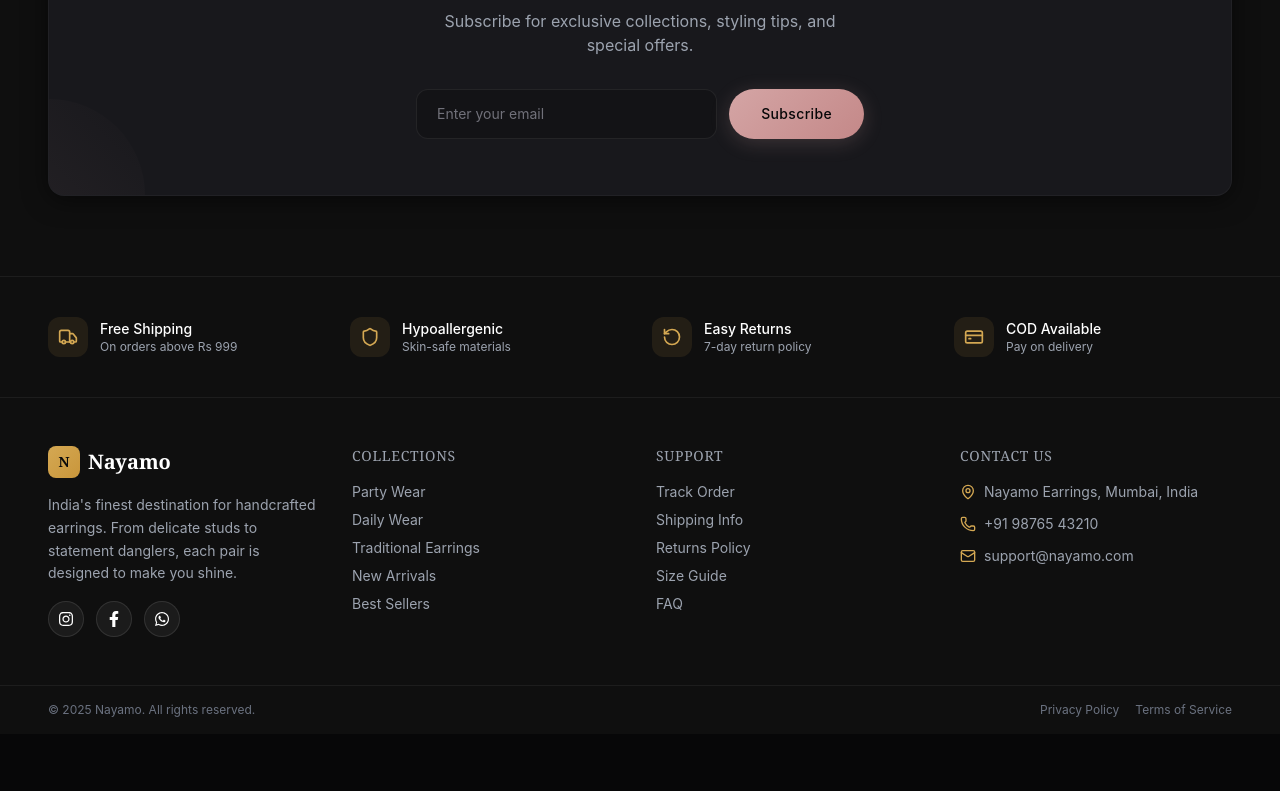
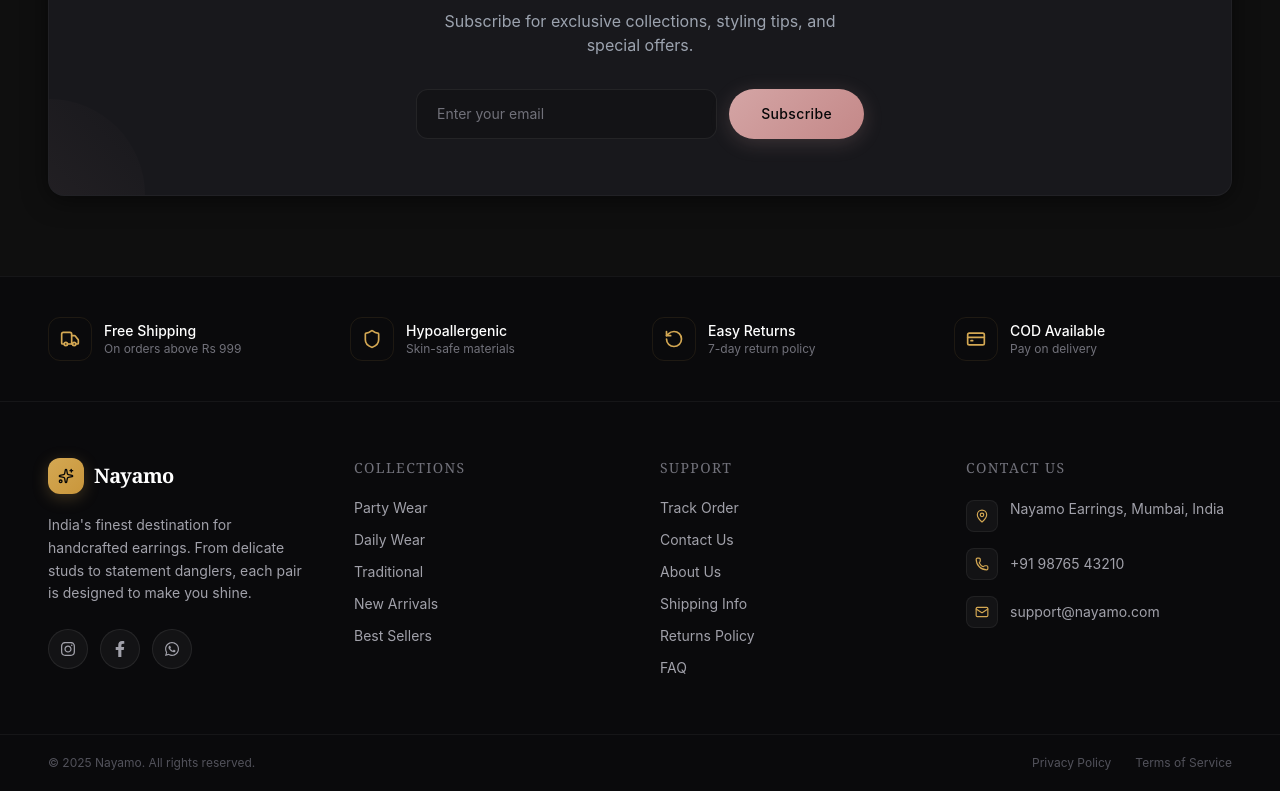
Before and after one commit to Anshul0563/Nayamo, a React (Create React App) app in the folder client/: page / in a window 1280 px wide. Shown: the part 3526-4317 px from the top of the page. Before the commit the page ends 4260 px from the top, so only its background shows below. Built offline with nearby package versions, Linux system fonts and the light colour scheme; no server answers.

Commit message:
Apr 27, 2026, 11:36 PM

```diff
--- a/client/src/components/layout/Footer.jsx
+++ b/client/src/components/layout/Footer.jsx
@@ -1,7 +1,6 @@
 import React from "react";
 import { Link } from "react-router-dom";
 import {
-  MessageCircle,
   Mail,
   MapPin,
   Phone,
@@ -9,211 +8,149 @@
   Truck,
   Shield,
   RotateCcw,
+  Sparkles,
+  ArrowUpRight,
 } from "lucide-react";
 import { FaInstagram, FaFacebookF, FaWhatsapp } from "react-icons/fa";
 
 export default function Footer() {
   return (
-    <footer className="bg-[#0F0F0F] text-white border-t border-white/[0.06]">
+    <footer className="bg-[#0A0A0C] text-white border-t border-white/[0.05]">
       {/* Trust badges */}
-      <div className="border-b border-white/[0.06]">
+      <div className="border-b border-white/[0.05]">
         <div className="nayamo-container py-10">
           <div className="grid grid-cols-2 md:grid-cols-4 gap-6">
-            <div className="flex items-center gap-3">
-              <div className="w-10 h-10 rounded-xl bg-[#D4A853]/10 flex items-center justify-center">
-                <Truck className="w-5 h-5 text-[#D4A853]" />
+            {[
+              { icon: Truck, title: "Free Shipping", desc: "On orders above Rs 999" },
+              { icon: Shield, title: "Hypoallergenic", desc: "Skin-safe materials" },
+              { icon: RotateCcw, title: "Easy Returns", desc: "7-day return policy" },
+              { icon: CreditCard, title: "COD Available", desc: "Pay on delivery" },
+            ].map((badge, i) => (
+              <div key={i} className="flex items-center gap-3 group">
+                <div className="w-11 h-11 rounded-xl bg-[#D4A853]/8 border border-[#D4A853]/10 flex items-center justify-center flex-shrink-0 group-hover:bg-[#D4A853]/15 transition-colors duration-300">
+                  <badge.icon className="w-5 h-5 text-[#D4A853]" />
                 </div>
                 <div>
-                <p className="font-medium text-sm text-white">Free Shipping</p>
-                <p className="text-xs text-[#9CA3AF]">On orders above Rs 999</p>
+                  <p className="font-medium text-sm text-white">{badge.title}</p>
+                  <p className="text-xs text-[#71717A]">{badge.desc}</p>
                 </div>
               </div>
-            <div className="flex items-center gap-3">
-              <div className="w-10 h-10 rounded-xl bg-[#D4A853]/10 flex items-center justify-center">
-                <Shield className="w-5 h-5 text-[#D4A853]" />
-              </div>
-              <div>
-                <p className="font-medium text-sm text-white">Hypoallergenic</p>
-                <p className="text-xs text-[#9CA3AF]">Skin-safe materials</p>
-              </div>
-            </div>
-            <div className="flex items-center gap-3">
-              <div className="w-10 h-10 rounded-xl bg-[#D4A853]/10 flex items-center justify-center">
-                <RotateCcw className="w-5 h-5 text-[#D4A853]" />
-              </div>
-              <div>
-                <p className="font-medium text-sm text-white">Easy Returns</p>
-                <p className="text-xs text-[#9CA3AF]">7-day return policy</p>
-              </div>
-            </div>
-            <div className="flex items-center gap-3">
-              <div className="w-10 h-10 rounded-xl bg-[#D4A853]/10 flex items-center justify-center">
-                <CreditCard className="w-5 h-5 text-[#D4A853]" />
-              </div>
-              <div>
-                <p className="font-medium text-sm text-white">COD Available</p>
-                <p className="text-xs text-[#9CA3AF]">Pay on delivery</p>
-              </div>
-            </div>
+            ))}
           </div>
         </div>
       </div>
 
       {/* Main footer */}
-      <div className="nayamo-container py-12">
-        <div className="grid grid-cols-1 md:grid-cols-4 gap-8">
+      <div className="nayamo-container py-14">
+        <div className="grid grid-cols-1 md:grid-cols-2 lg:grid-cols-4 gap-10">
           {/* Brand & Social */}
-          <div className="md:col-span-1">
-            <div className="flex items-center gap-2 mb-4">
-              <div className="w-8 h-8 rounded-lg bg-gradient-to-br from-[#D4A853] to-[#C9963B] flex items-center justify-center">
-                <span className="text-[#0A0A0A] font-bold text-sm font-serif">N</span>
+          <div className="lg:col-span-1">
+            <div className="flex items-center gap-2.5 mb-5">
+              <div className="w-9 h-9 rounded-xl bg-gradient-to-br from-[#D4A853] to-[#C9963B] flex items-center justify-center shadow-[0_4px_16px_rgba(212,168,83,0.25)]">
+                <Sparkles className="w-4 h-4 text-[#070708]" />
               </div>
-              <span className="text-xl font-serif font-semibold text-white">Nayamo</span>
+              <span className="text-xl font-serif font-bold text-white tracking-tight">
+                Nayamo
+              </span>
             </div>
-            <p className="text-[#9CA3AF] text-sm leading-relaxed mb-4">
+            <p className="text-[#A1A1AA] text-sm leading-relaxed mb-6 max-w-xs">
               India's finest destination for handcrafted earrings. From delicate
               studs to statement danglers, each pair is designed to make you
               shine.
             </p>
             <div className="flex gap-3">
+              {[
+                { icon: FaInstagram, label: "Instagram" },
+                { icon: FaFacebookF, label: "Facebook" },
+                { icon: FaWhatsapp, label: "WhatsApp" },
+              ].map((social) => (
                 <a
+                  key={social.label}
                   href="#"
-                aria-label="Instagram"
-                className="w-9 h-9 rounded-full bg-white/5 border border-white/10 flex items-center justify-center hover:bg-[#D4A853] hover:border-[#D4A853] transition-all duration-300"
+                  aria-label={social.label}
+                  className="w-10 h-10 rounded-full bg-white/[0.04] border border-white/[0.08] flex items-center justify-center hover:bg-[#D4A853] hover:border-[#D4A853] hover:text-[#070708] transition-all duration-300 group"
                 >
-                <FaInstagram className="w-4 h-4" />
+                  <social.icon className="w-4 h-4 text-[#A1A1AA] group-hover:text-[#070708] transition-colors" />
                 </a>
-              <a
-                href="#"
-                aria-label="Facebook"
-                className="w-9 h-9 rounded-full bg-white/5 border border-white/10 flex items-center justify-center hover:bg-[#D4A853] hover:border-[#D4A853] transition-all duration-300"
-              >
-                <FaFacebookF className="w-4 h-4" />
-              </a>
-              <a
-                href="#"
-                aria-label="WhatsApp"
-                className="w-9 h-9 rounded-full bg-white/5 border border-white/10 flex items-center justify-center hover:bg-[#D4A853] hover:border-[#D4A853] transition-all duration-300"
-              >
-                <FaWhatsapp className="w-4 h-4" />
-              </a>
+              ))}
             </div>
           </div>
 
           {/* Collections */}
           <div>
-            <h4 className="font-medium mb-4 text-sm uppercase tracking-wider text-[#9CA3AF]">
+            <h4 className="font-medium mb-5 text-sm uppercase tracking-widest text-[#71717A]">
               Collections
             </h4>
-            <ul className="space-y-2 text-sm text-[#9CA3AF]">
-              <li>
+            <ul className="space-y-3 text-sm">
+              {[
+                { to: "/shop?category=party", label: "Party Wear" },
+                { to: "/shop?category=daily", label: "Daily Wear" },
+                { to: "/shop?category=traditional", label: "Traditional" },
+                { to: "/shop?sort=newest", label: "New Arrivals" },
+                { to: "/shop?sort=popular", label: "Best Sellers" },
+              ].map((link) => (
+                <li key={link.label}>
                   <Link
-                  to="/shop?category=party"
-                  className="hover:text-[#D4A853] transition-colors"
+                    to={link.to}
+                    className="text-[#A1A1AA] hover:text-[#D4A853] transition-colors inline-flex items-center gap-1 group"
                   >
-                  Party Wear
+                    {link.label}
+                    <ArrowUpRight className="w-3 h-3 opacity-0 -translate-y-0.5 translate-x-0.5 group-hover:opacity-100 group-hover:translate-y-0 group-hover:translate-x-0 transition-all" />
                   </Link>
                 </li>
-              <li>
-                <Link
-                  to="/shop?category=daily"
-                  className="hover:text-[#D4A853] transition-colors"
-                >
-                  Daily Wear
-                </Link>
-              </li>
-              <li>
-                <Link
-                  to="/shop?category=traditional"
-                  className="hover:text-[#D4A853] transition-colors"
-                >
-                  Traditional Earrings
-                </Link>
-              </li>
-              <li>
-                <Link
-                  to="/shop"
-                  className="hover:text-[#D4A853] transition-colors"
-                >
-                  New Arrivals
-                </Link>
-              </li>
-              <li>
-                <Link
-                  to="/shop"
-                  className="hover:text-[#D4A853] transition-colors"
-                >
-                  Best Sellers
-                </Link>
-              </li>
+              ))}
             </ul>
           </div>
 
           {/* Support */}
           <div>
-            <h4 className="font-medium mb-4 text-sm uppercase tracking-wider text-[#9CA3AF]">
+            <h4 className="font-medium mb-5 text-sm uppercase tracking-widest text-[#71717A]">
               Support
             </h4>
-            <ul className="space-y-2 text-sm text-[#9CA3AF]">
-              <li>
+            <ul className="space-y-3 text-sm">
+              {[
+                { to: "/track-order", label: "Track Order" },
+                { to: "/contact", label: "Contact Us" },
+                { to: "/about", label: "About Us" },
+                { to: "#", label: "Shipping Info" },
+                { to: "#", label: "Returns Policy" },
+                { to: "#", label: "FAQ" },
+              ].map((link) => (
+                <li key={link.label}>
                   <Link
-                  to="/track-order"
-                  className="hover:text-[#D4A853] transition-colors"
+                    to={link.to}
+                    className="text-[#A1A1AA] hover:text-[#D4A853] transition-colors inline-flex items-center gap-1 group"
                   >
-                  Track Order
+                    {link.label}
+                    <ArrowUpRight className="w-3 h-3 opacity-0 -translate-y-0.5 translate-x-0.5 group-hover:opacity-100 group-hover:translate-y-0 group-hover:translate-x-0 transition-all" />
                   </Link>
                 </li>
-              <li>
-                <Link
-                  to="/"
-                  className="hover:text-[#D4A853] transition-colors"
-                >
-                  Shipping Info
-                </Link>
-              </li>
-              <li>
-                <Link
-                  to="/"
-                  className="hover:text-[#D4A853] transition-colors"
-                >
-                  Returns Policy
-                </Link>
-              </li>
-              <li>
-                <Link
-                  to="/"
-                  className="hover:text-[#D4A853] transition-colors"
-                >
-                  Size Guide
-                </Link>
-              </li>
-              <li>
-                <Link
-                  to="/"
-                  className="hover:text-[#D4A853] transition-colors"
-                >
-                  FAQ
-                </Link>
-              </li>
+              ))}
             </ul>
           </div>
 
           {/* Contact */}
           <div>
-            <h4 className="font-medium mb-4 text-sm uppercase tracking-wider text-[#9CA3AF]">
+            <h4 className="font-medium mb-5 text-sm uppercase tracking-widest text-[#71717A]">
               Contact Us
             </h4>
-            <ul className="space-y-3 text-sm text-[#9CA3AF]">
-              <li className="flex items-start gap-2">
-                <MapPin className="w-4 h-4 mt-0.5 text-[#D4A853]" />
-                <span>Nayamo Earrings, Mumbai, India</span>
+            <ul className="space-y-4 text-sm text-[#A1A1AA]">
+              <li className="flex items-start gap-3">
+                <div className="w-8 h-8 rounded-lg bg-white/[0.04] border border-white/[0.06] flex items-center justify-center flex-shrink-0 mt-0.5">
+                  <MapPin className="w-3.5 h-3.5 text-[#D4A853]" />
+                </div>
+                <span className="leading-relaxed">Nayamo Earrings, Mumbai, India</span>
               </li>
-              <li className="flex items-center gap-2">
-                <Phone className="w-4 h-4 text-[#D4A853]" />
+              <li className="flex items-center gap-3">
+                <div className="w-8 h-8 rounded-lg bg-white/[0.04] border border-white/[0.06] flex items-center justify-center flex-shrink-0">
+                  <Phone className="w-3.5 h-3.5 text-[#D4A853]" />
+                </div>
                 <span>+91 98765 43210</span>
               </li>
-              <li className="flex items-center gap-2">
-                <Mail className="w-4 h-4 text-[#D4A853]" />
+              <li className="flex items-center gap-3">
+                <div className="w-8 h-8 rounded-lg bg-white/[0.04] border border-white/[0.06] flex items-center justify-center flex-shrink-0">
+                  <Mail className="w-3.5 h-3.5 text-[#D4A853]" />
+                </div>
                 <span>support@nayamo.com</span>
               </li>
             </ul>
@@ -222,16 +159,16 @@
       </div>
 
       {/* Bottom bar */}
-      <div className="border-t border-white/[0.06]">
-        <div className="nayamo-container py-4 flex flex-col md:flex-row items-center justify-between gap-2">
-          <p className="text-xs text-[#6B7280]">
+      <div className="border-t border-white/[0.05]">
+        <div className="nayamo-container py-5 flex flex-col md:flex-row items-center justify-between gap-3">
+          <p className="text-xs text-[#52525B]">
             &copy; 2025 Nayamo. All rights reserved.
           </p>
-          <div className="flex gap-4 text-xs text-[#6B7280]">
-            <Link to="/" className="hover:text-white transition-colors">
+          <div className="flex gap-6 text-xs text-[#52525B]">
+            <Link to="#" className="hover:text-[#A1A1AA] transition-colors">
               Privacy Policy
             </Link>
-            <Link to="/" className="hover:text-white transition-colors">
+            <Link to="#" className="hover:text-[#A1A1AA] transition-colors">
               Terms of Service
             </Link>
           </div>
```
Also changed, not shown: client/src/components/product/ProductCard.jsx (+68 -26 lines). Lines whose indentation alone changed are shown as unchanged.
